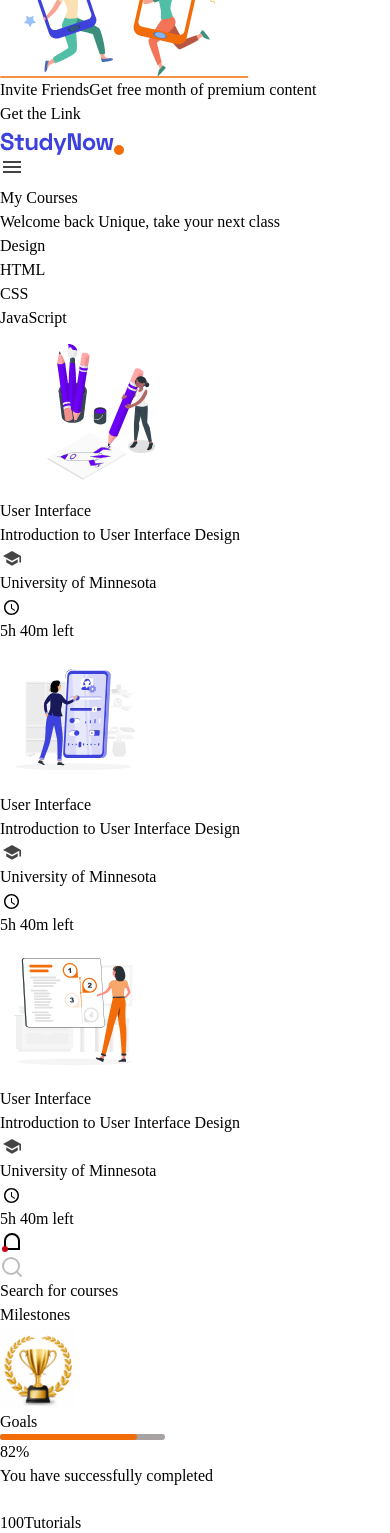
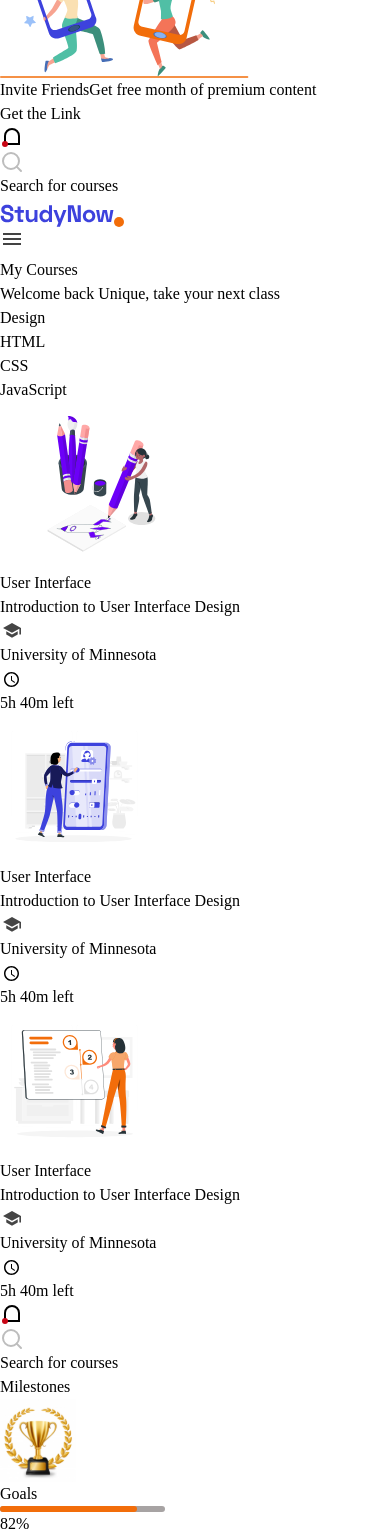
Before and after one commit to BOYWONDER3/dash-board, a React app: page / in a window 390 px wide. Shown: the part 420-1953 px from the top of the page. Built offline with nearby package versions, Linux system fonts and the light colour scheme; the HTML template or start-up script is replaced by a standard one.

Commit message:
mobile responsiveness fix and live preview update

```diff
--- a/src/App.jsx
+++ b/src/App.jsx
@@ -1,11 +1,15 @@
 import Courses from "./section/Courses";
 import Home from "./section/Home";
+import { useState } from "react";
 
 export default function App() {
+  const [open, setOpen] = useState(false);
+
+
   return (
-    <div className="flex flex-col lg:flex-row ">
-      <Home />
-      <Courses />
+    <div className="flex flex-col lg:flex-row w-full px-5 md:px-10 lg:px-0 ">
+      <Home open={open} setOpen={setOpen} />
+      <Courses open={open} setOpen={setOpen} />
     </div>
   );
 }
--- a/src/constants/index.js
+++ b/src/constants/index.js
@@ -8,8 +8,6 @@ import box2 from "../assets/images/box2.svg";
 import box3 from "../assets/images/box3.svg";
 import grad from "../assets/icons/grad.svg";
 import time from "../assets/icons/time.svg";
-import star from "../assets/icons/star.svg";
-import next from "../assets/icons/next.svg";
 import dot from "../assets/icons/dot.svg";
 
 
@@ -96,24 +94,19 @@ export const boxCourses = [
 
 export const starBox = [
     {
-        img: star,
         span: '100',
         text: 'Tutorials',
-        icon: next,
-        isActive: false,
+        color: "#3D42DD"
     },
     {
-        img: star,
         span: '18',
         text: 'Topics',
-        icon: next,
-        isActive: true,
+        color: "#F26D0A"
     },
     {
-        img: star,
         span: '128',
         text: 'Excercises',
-        icon: next,
+        color: "#6C00F8"
     }
 ]
 
--- a/src/section/Courses.jsx
+++ b/src/section/Courses.jsx
@@ -5,11 +5,13 @@ import menu from "../assets/images/menu.svg";
 import close from "../assets/images/close.svg";
 import search from "../assets/icons/search.svg";
 import logo from "../assets/images/logo.svg";
-import { useState } from "react";
 import { boxCourses, courseTabs, starBox, writeUp } from "../constants";
 
-export default function Courses() {
-  const [open, setOpen] = useState(false);
+import star from "../assets/icons/star.svg";
+import next from "../assets/icons/next.svg";
+
+export default function Courses({open, setOpen}) {
+
 
   function handleMenu() {
     setOpen((open) => !open);
@@ -17,24 +19,37 @@ export default function Courses() {
 
   return (
     <section className="w-full">
-      <div className="flex-col flex md:flex-row">
+      <div className="flex-col gap-2 flex lg:flex-row">
         <aside className="bg-[#FFFFFF] lg:border-r  lg:w-1/2 pt-20 px-4 lg:px-16">
           <div className="flex flex-col gap-11">
-            <div className="md:hidden  flex justify-between">
+
+          <div className="xl:hidden flex justify-between w-full">
+            <img src={bell} />
+            <div className="rounded-xl bg-white gap-2 flex justify-center items-center px-1 py-3 pr-5">
+              <img src={search} />
+              <p className=" opacity-50 font-bold text-sm text-[#514949]">
+                Search for courses
+              </p>
+            </div>
+          </div>
+
+
+            <div className="xl:hidden  flex justify-between">
+
               <div className={` ${!open ? "inline-block" : "hidden"} `}>
                 <div>
-                  <img src={logo} alt="logo" />{" "}
+                  <img src={logo} alt="logo" />
                 </div>
               </div>
-              <button className="" onClick={handleMenu}>
+            <button className="" onClick={handleMenu}>
                 {!open ? (
                   <img className="" src={menu} />
                 ) : (
-                  <img className="absolute top-16 right-5" src={close} />
+                  <img className="absolute pl-72  z-50 top-16 " src={close} />
                 )}
               </button>
             </div>
-            <h1 className="text-2xl font-medium md:text-5xl md:font-bold">
+            <h1 className="text-2xl font-medium lg:text-5xl md:font-bold">
               My Courses
             </h1>
             <p className="font-normal text-lg">
@@ -107,8 +122,8 @@ export default function Courses() {
           </div>
         </aside>
         {/* next side */}
-        <aside className="bg-[#FCFBF7]  px-4 lg:px-20 pt-20 lg:w-1/2 pb-20">
-          <div className="flex justify-between w-full">
+        <aside className="bg-[#FCFBF7] px-4 lg:px-20 pt-20 lg:w-1/2 pb-20">
+          <div className="hidden xl:inline  xl:flex justify-between w-full">
             <img src={bell} />
             <div className="rounded-xl bg-white gap-2 flex justify-center items-center px-1 py-3 pr-5">
               <img src={search} />
@@ -144,11 +159,9 @@ export default function Courses() {
                   <div className="flex justify-center items-center gap-8">
                     <div className="">
                       <img
-                        className={` py-3 px-3 rounded-full ${
-                          item.isActive ? "bg-[#F26D0A]" : "bg-[#3D42DD]"
-                        }
-                        }`}
-                        src={item.img}
+                        className={` py-3 px-3 rounded-full`}
+                        src={star}
+                        style={{backgroundColor: item.color}}
                       />
                     </div>
                     <p className="flex justify-center flex-col">
@@ -159,7 +172,7 @@ export default function Courses() {
                     </p>
                   </div>
                   <div>
-                    <img src={item.icon} />
+                    <img src={next} />
                   </div>
                 </div>
               );
--- a/src/section/Home.jsx
+++ b/src/section/Home.jsx
@@ -2,13 +2,40 @@ import logo from "../assets/images/logo.svg";
 import blue from "../assets/icons/blue.svg";
 import happy from "../assets/images/happy.svg";
 import { tabsLists } from "../constants";
+import menu from "../assets/images/menu.svg";
+import close from "../assets/images/close.svg";
 
-export default function Home({ open }) {
+export default function Home({ open, setOpen }) {
+
+
+  function handleMenu() {
+    setOpen((open) => !open);
+  }
+
   return (
-    <main className="flex-col flex md:flex-row">
+    <div
+      className={`flex-col flex xl:flex-row xl:w-[351px]  ${
+        open ? "fixed h-full z-10" : ""
+      } `}
+    >
+    {/* <button className="" onClick={handleMenu}>
+                {!open ? (
+                  <img className="" src={menu} />
+                ) : (
+                  <img className="absolute " src={close} />
+                )}
+              </button>   */}
+      <div
+        className={`${
+          open
+            ? "bg-black bg-opacity-40 fixed w-full h-full top-0 left-0 z-10"
+            : ""
+        }`}
+      ></div>
+
       <aside
-        className={`border-r w-[600px] md:w-[450px] relative  bg-[#FCFBF7] pt-20 pb-20 md:inline-block ${
-          open ? "inline-block" : "hidden"
+        className={`border-r w-[351px] relative  bg-[#FCFBF7] pt-20 pb-20 xl:inline-block ${
+          open ? "inline-block h-full absolute top-0  z-20" : "hidden"
         } `}
       >
         <div className="flex flex-col gap-16 px-20 ">
@@ -47,10 +74,10 @@ export default function Home({ open }) {
             </ul>
           </div>
         </div>
-        <div className="w-[200px] md:w-full md:flex justify-end pl-14 md:px-3 pt-20 ">
+        <div className="w-[200px] lg:w-full lg:flex justify-end pl-14 xl:px-3 pt-20 ">
           <img src={happy} />
         </div>
-        <div className="flex pl-7 md:flex-col md:place-items-end md:px-3 md:gap-3 pt-5">
+        <div className="flex pl-7 lg:flex-col xl:place-items-end xl:px-3 xl:gap-3 pt-5">
           <p className="text-center flex flex-col">
             <span className="text-lg font-bold">Invite Friends</span>
             <span className="font-normal text-sm">
@@ -59,11 +86,11 @@ export default function Home({ open }) {
           </p>
         </div>
         <div className="pt-5 pl-20 flex md:justify-end pr-10">
-          <button className="text-sm font-normal text-[#FFFFFF] bg-[#F26D0A] rounded-lg px-3 py-2    md:text-base md:font-medium md:rounded-xl md:px-10 md:py-3">
+          <button className="text-sm font-normal text-[#FFFFFF] bg-[#F26D0A] rounded-lg px-3 py-2    xl:text-base md:font-medium lg:rounded-xl lg:px-10 md:py-3">
             Get the Link
           </button>
         </div>
       </aside>
-    </main>
+    </div>
   );
 }
```
Also changed, not shown: 1 other file (tests, documents, lock files or other folders).
